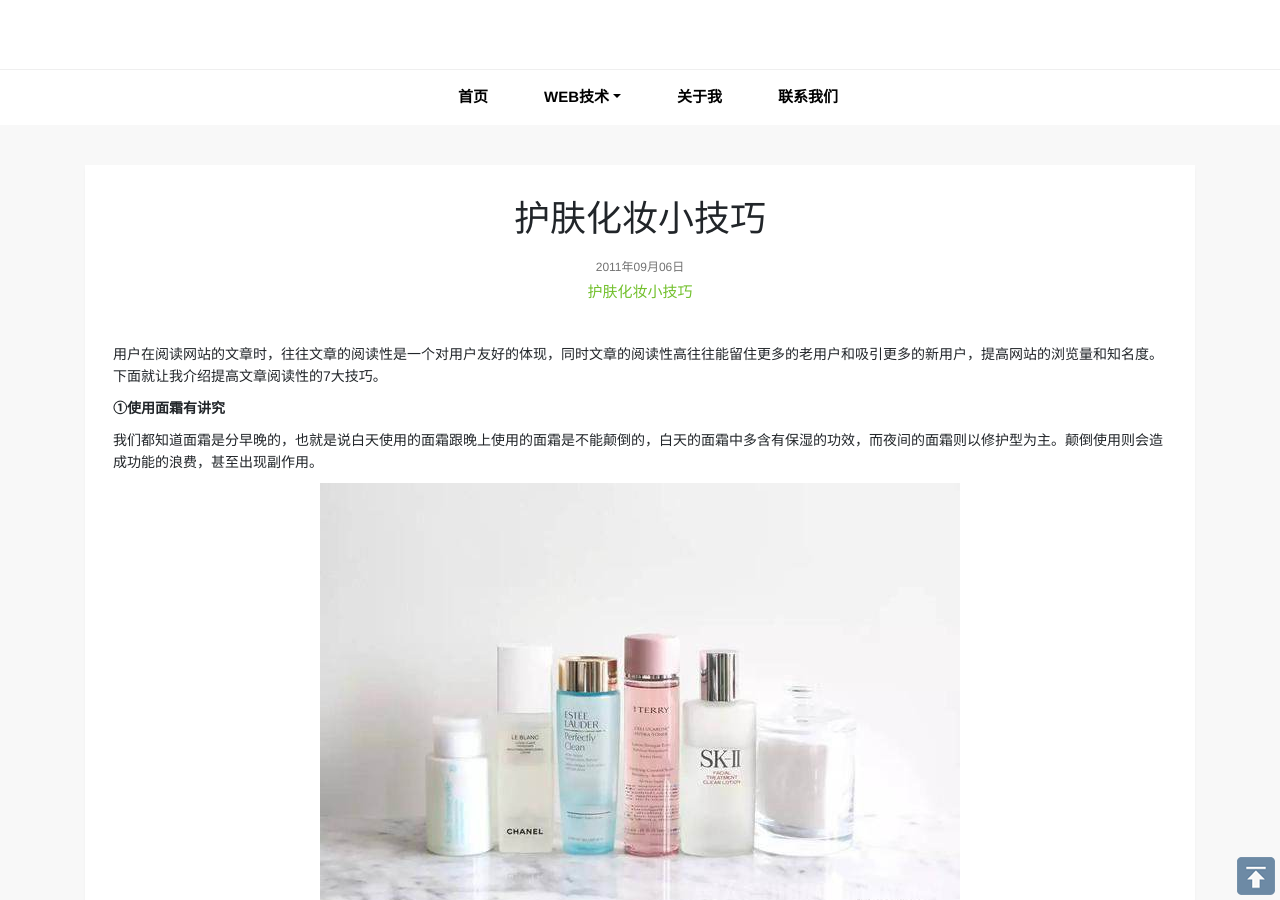
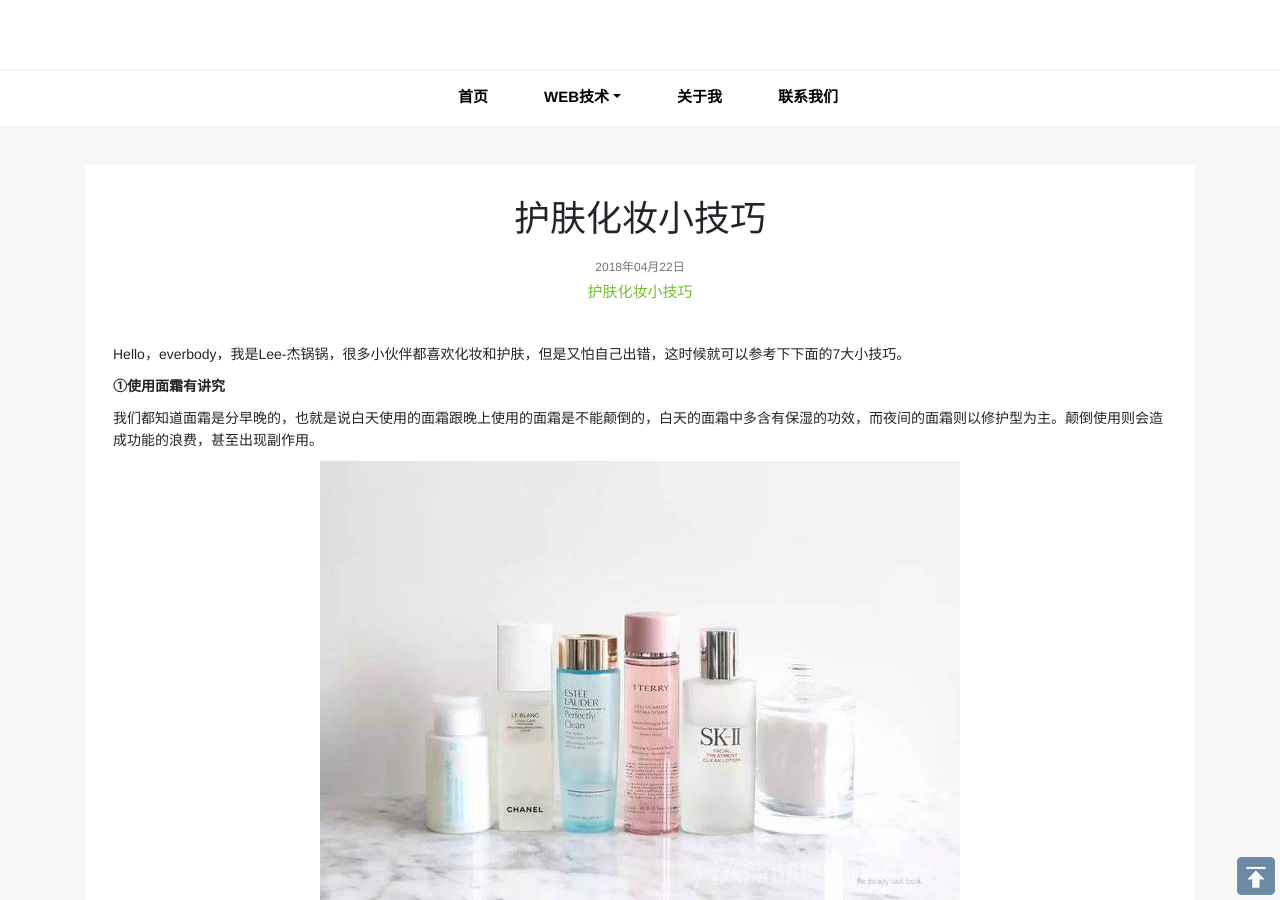
Before and after one commit to Kennylee929/Kennylee929.github.io, a Jekyll site: the page built from ueo/_posts/2018-04-22-web-skin.html, in a window 1280 px wide and 900 px high, scrolled down 345 px. Built offline with Jekyll 4.4.1, drawn with Linux system fonts in a browser that asks for light colours.

Commit message:
Update and rename 2011-09-06-web-skin.html to 2018-04-22-web-skin.html

```diff
--- a/ueo/_posts/2011-09-06-web-skin.html
+++ b/ueo/_posts/2018-04-22-web-skin.html
@@ -5,9 +5,9 @@
 image: web-skin
 title: 护肤化妆小技巧
 keywords: 护肤化妆小技巧
-description: 文章的阅读性是一个对用户友好的体现，熟练运用提高文章阅读性的7大技巧可以留住更多的老用户和吸引更多的新用户，同时也能提高网站浏览量和知名度。
+description: 化妆是为了让自己更美丽，给人家眼前一亮的效果，但是很多小伙伴不懂得一些小技巧，现在我来教教你
 ---
-<p>用户在阅读网站的文章时，往往文章的阅读性是一个对用户友好的体现，同时文章的阅读性高往往能留住更多的老用户和吸引更多的新用户，提高网站的浏览量和知名度。下面就让我介绍提高文章阅读性的7大技巧。</p>
+<p>Hello，everbody，我是Lee-杰锅锅，很多小伙伴都喜欢化妆和护肤，但是又怕自己出错，这时候就可以参考下下面的7大小技巧。</p>
 <p><b>①使用面霜有讲究</b></p>
 <p>我们都知道面霜是分早晚的，也就是说白天使用的面霜跟晚上使用的面霜是不能颠倒的，白天的面霜中多含有保湿的功效，而夜间的面霜则以修护型为主。颠倒使用则会造成功能的浪费，甚至出现副作用。</p>
 <p align="center"><img class="img-fluid" alt="Select Web文章列表" src="{{ site.url }}/images/ueo/web-skin.jpeg"></p>
```
